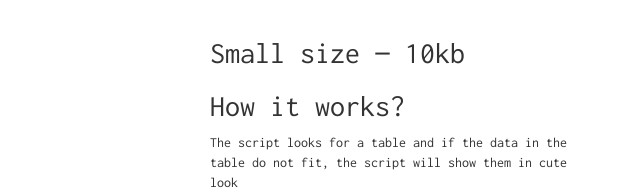
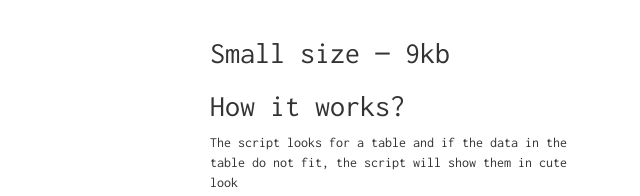
Before and after one commit to nurieff/table-fits, a website: page index.html in a window 1280 px wide. Shown: the part 161-357 px from the top of the page, 640-1280 px from the left. Drawn offline with nearby package versions, Linux system fonts and the light colour scheme.

Commit message:
change size

```diff
--- a/index.html
+++ b/index.html
@@ -78,7 +78,7 @@ TableFits.make('#id-table');
             <h4>5. Now, you have the responsive table</h4>
         </div>
         <div class="col-md-4">
-            <h2>Small size — 10kb</h2>
+            <h2>Small size — 9kb</h2>
             <h2>How it works?</h2>
             <p>
                 The script looks for a table and if the data in the table do not fit, the script will show them in cute
```
